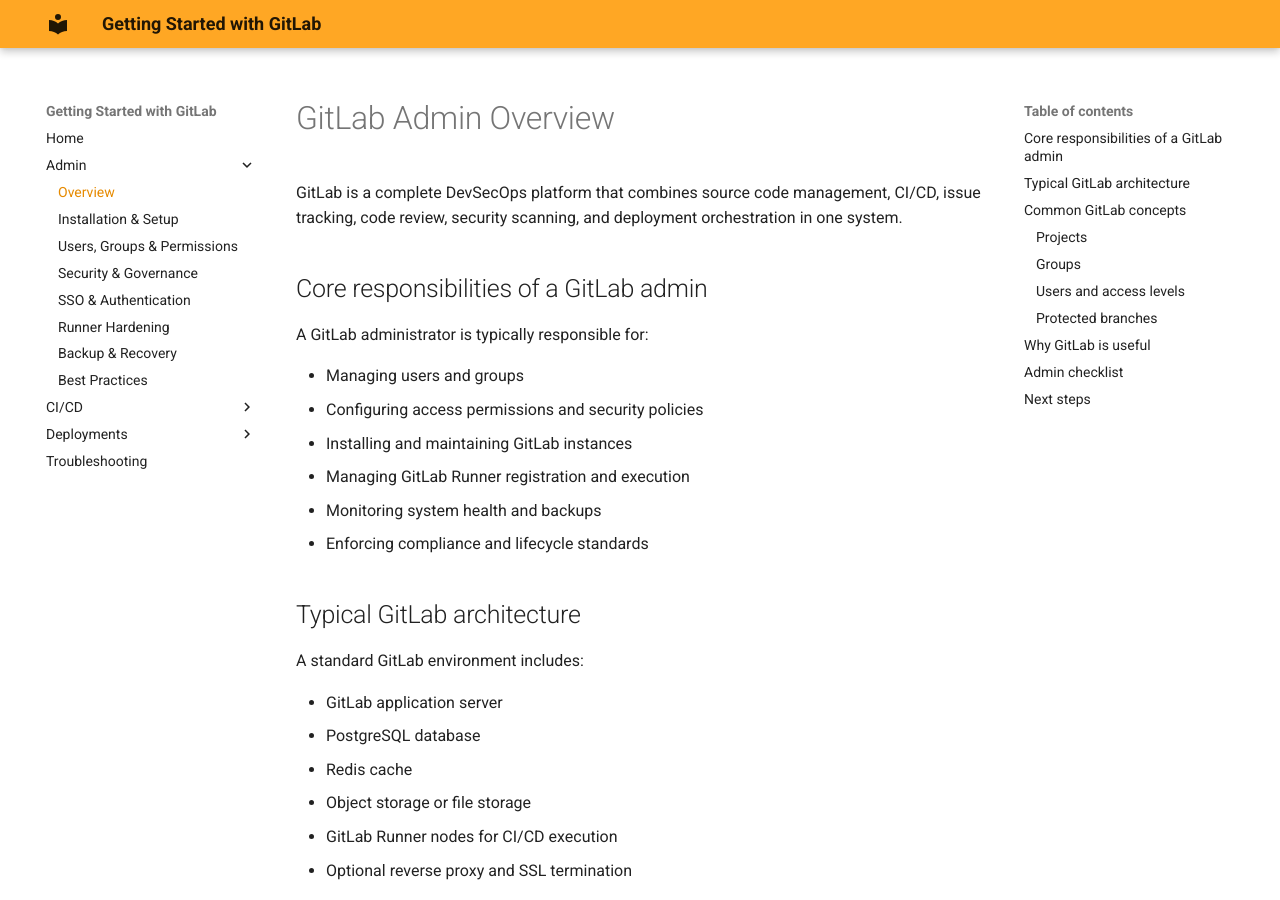
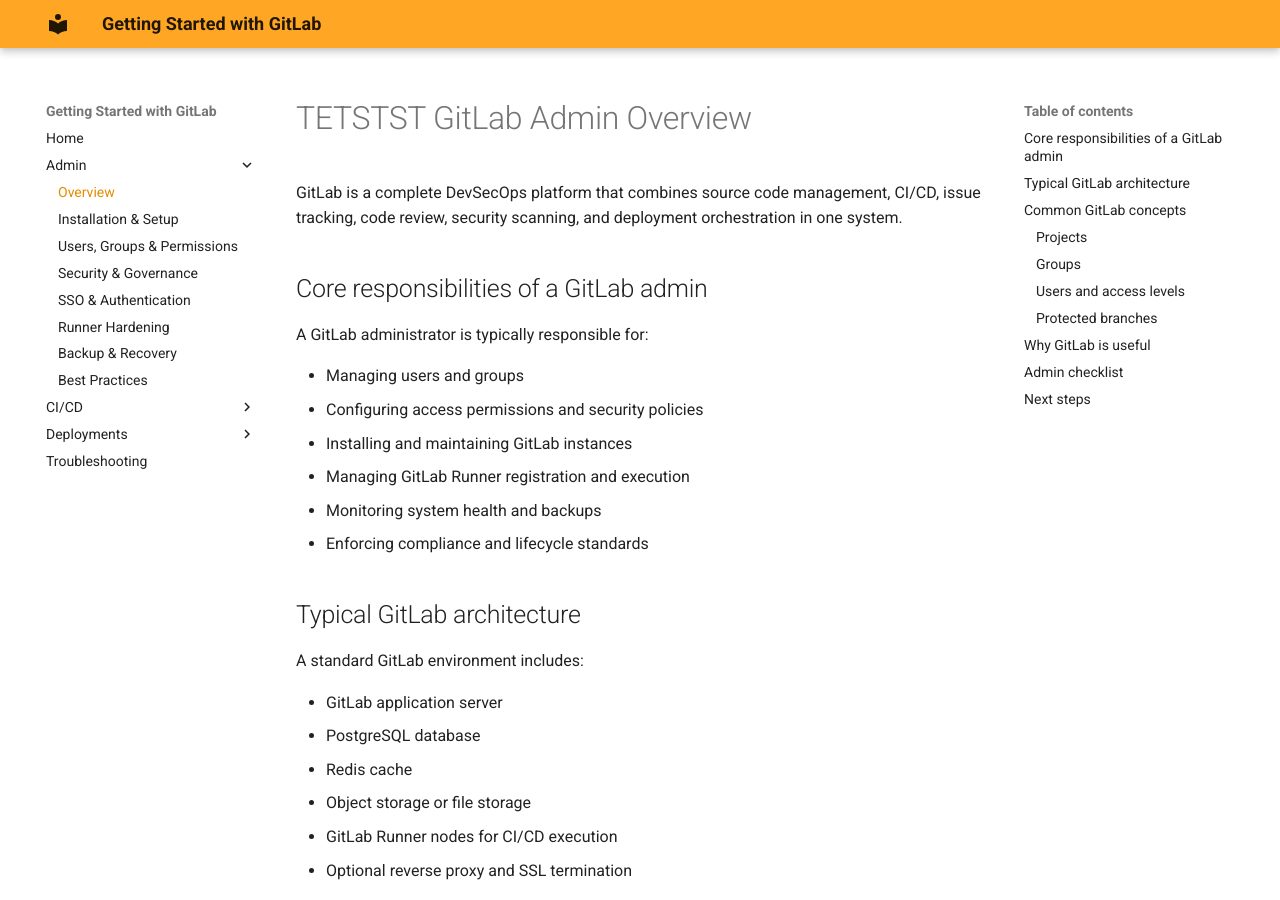
Before and after one commit to nirpendra83/getting-started-with-gitlab, an MkDocs documentation site: the page built from docs/01-gitlab-admin-overview.md, in a window 1280 px wide and 900 px high. Built offline with MkDocs 1.6.1 and Material for MkDocs 9.7.7, drawn with Linux system fonts in a browser that asks for light colours.

```diff
--- a/docs/01-gitlab-admin-overview.md
+++ b/docs/01-gitlab-admin-overview.md
@@ -1,4 +1,4 @@
-# GitLab Admin Overview
+#TETSTST GitLab Admin Overview
 
 GitLab is a complete DevSecOps platform that combines source code management, CI/CD, issue tracking, code review, security scanning, and deployment orchestration in one system.
 
```
